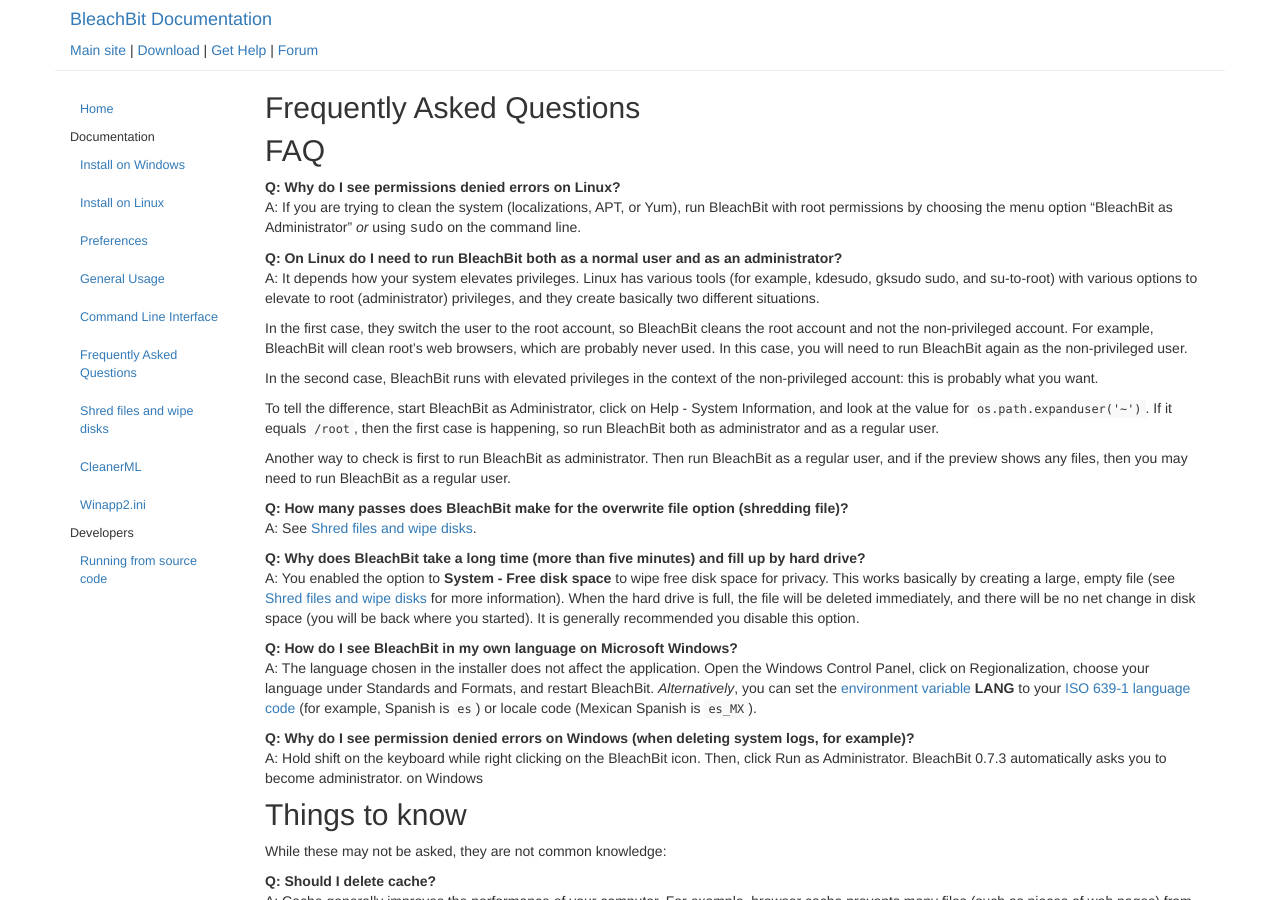
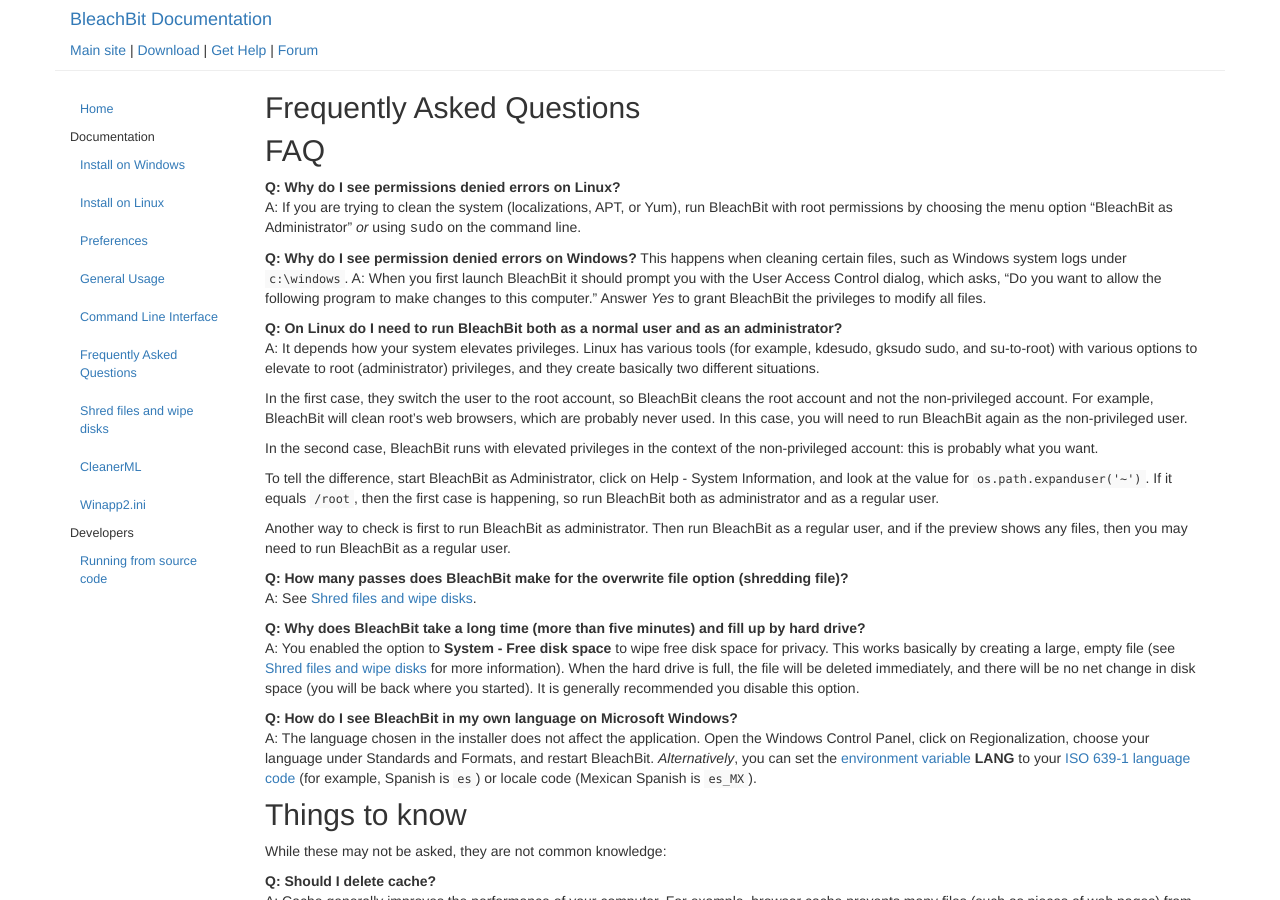
Before and after one commit to bleachbit/docs, a Jekyll site: the page built from _posts/2015-09-25-frequently-asked-questions.md, in a window 1280 px wide and 900 px high. Built offline with Jekyll 4.4.1, drawn with Linux system fonts in a browser that asks for light colours; Markdown is read by kramdown in place of the engine named in the settings.

Commit message:
Update "permission denied errors on Windows"
Also move it near the same error for Linux

````diff
--- a/_posts/2015-09-25-frequently-asked-questions.md
+++ b/_posts/2015-09-25-frequently-asked-questions.md
@@ -10,6 +10,10 @@
 
 **Q: Why do I see permissions denied errors on Linux?**
 A: If you are trying to clean the system (localizations, APT, or Yum), run BleachBit with root permissions by choosing the menu option "BleachBit as Administrator" _or_ using <tt>sudo</tt> on the command line.
+
+**Q: Why do I see permission denied errors on Windows?**
+This happens when cleaning certain files, such as Windows system logs under ``c:\windows``.
+A: When you first launch BleachBit it should prompt you with the User Access Control dialog, which asks, "Do you want to allow the following program to make changes to this computer." Answer *Yes* to grant BleachBit the privileges to modify all files.
 
 **Q: On Linux do I need to run BleachBit both as a normal user and as an administrator?**
 A: It depends how your system elevates privileges. Linux has various tools (for example, kdesudo, gksudo sudo, and su-to-root) with various options to elevate to root (administrator) privileges, and they create basically two different situations.
@@ -31,9 +35,6 @@
 **Q: How do I see BleachBit in my own language on Microsoft Windows?**
 A: The language chosen in the installer does not affect the application. Open the Windows Control Panel, click on Regionalization, choose your language under Standards and Formats, and restart BleachBit. _Alternatively_, you can set the [environment variable](http://support.microsoft.com/kb/310519) **LANG** to your [ISO 639-1 language code](http://en.wikipedia.org/wiki/List_of_ISO_639-1_codes) (for example, Spanish is ```es```) or locale code (Mexican Spanish is ```es_MX```).
 
-
-**Q: Why do I see permission denied errors on Windows (when deleting system logs, for example)?**
-A: Hold shift on the keyboard while right clicking on the BleachBit icon. Then, click Run as Administrator. BleachBit 0.7.3 automatically asks you to become administrator. on Windows
 
 ## Things to know
 
````
